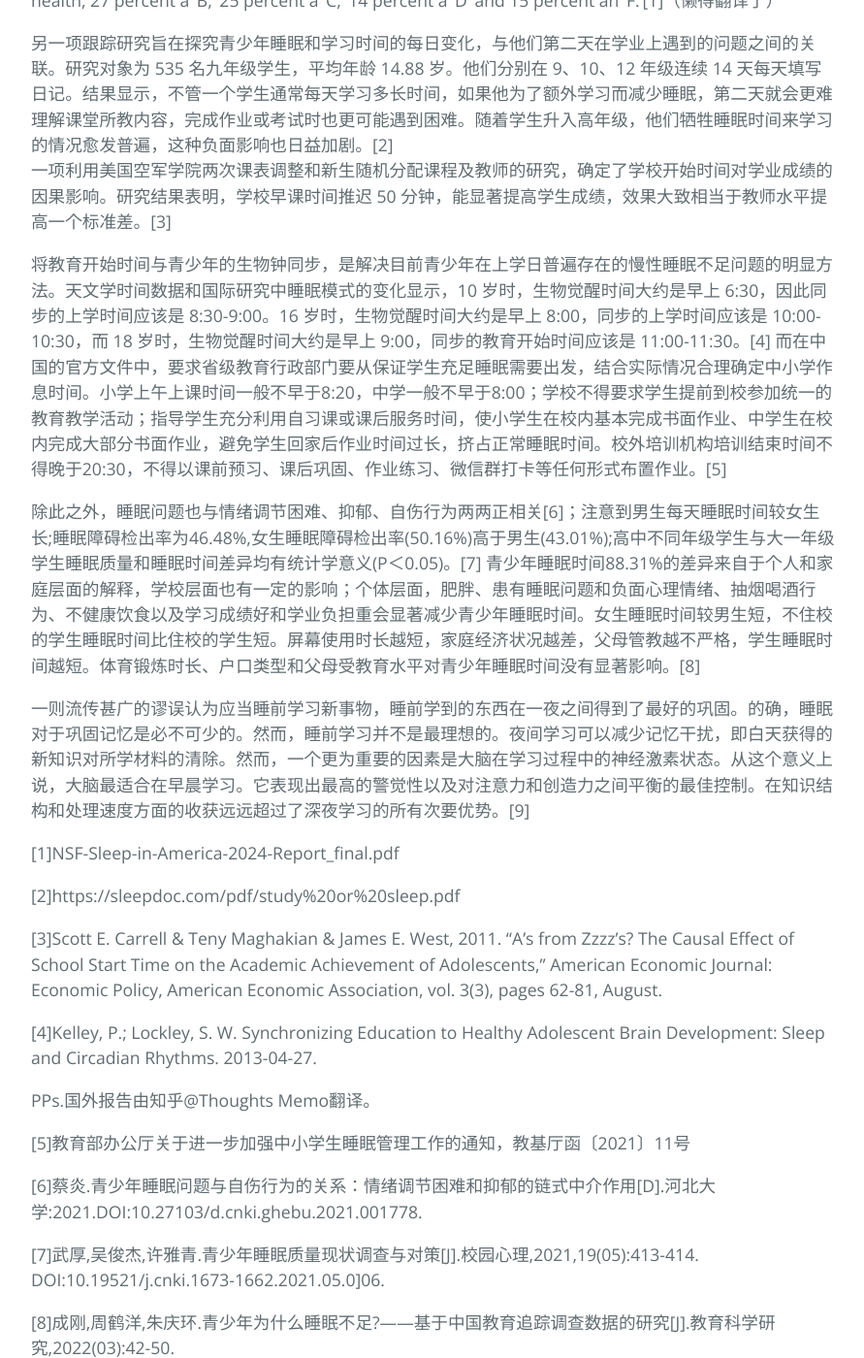
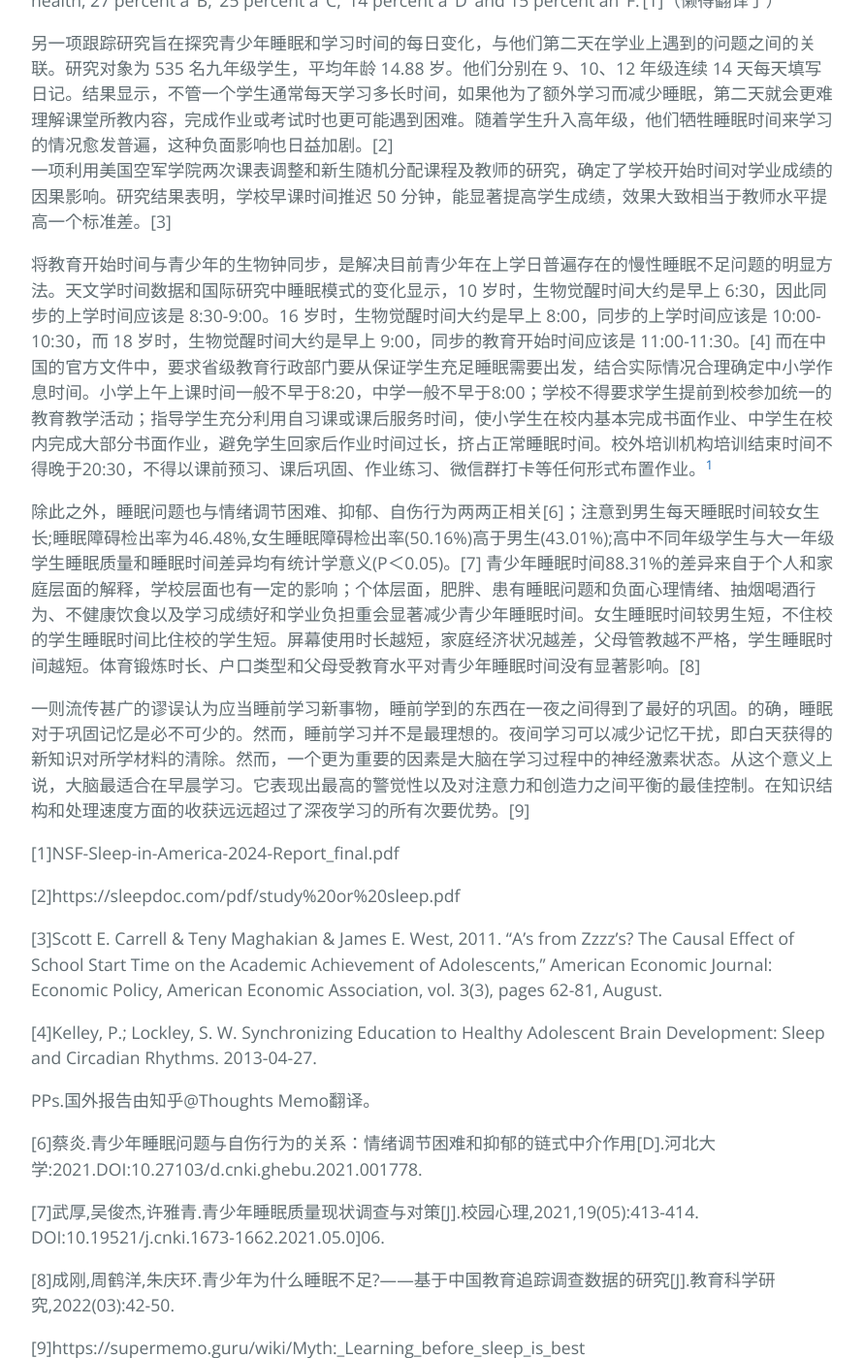
Before and after one commit to Seroliya/Seroliya.github.io, a Jekyll site: the page built from sleeptalk.md, in a window 1280 px wide and 1400 px high, scrolled down 538 px. Shown: the whole window at 97% size, without its empty margins (192-1083 px from the left). Built offline with Jekyll 4.4.1, drawn with Linux system fonts in a browser that asks for light colours; some of the changed text lies outside the part shown.

Commit message:
Update sleeptalk.md

```diff
--- a/sleeptalk.md
+++ b/sleeptalk.md
@@ -13,7 +13,7 @@ percent a ‘D’ and 15 percent an ‘F.’[1]（懒得翻译了）
 一项利用美国空军学院两次课表调整和新生随机分配课程及教师的研究，确定了学校开始时间对学业成绩的因果影响。研究结果表明，学校早课时间推迟 50 分钟，能显著提高学生成绩，效果大致相当于教师水平提高一个标准差。[3]
 
 将教育开始时间与青少年的生物钟同步，是解决目前青少年在上学日普遍存在的慢性睡眠不足问题的明显方法。天文学时间数据和国际研究中睡眠模式的变化显示，10 岁时，生物觉醒时间大约是早上 6:30，因此同步的上学时间应该是 8:30-9:00。16 岁时，生物觉醒时间大约是早上 8:00，同步的上学时间应该是 10:00-10:30，而 18 岁时，生物觉醒时间大约是早上 9:00，同步的教育开始时间应该是 11:00-11:30。[4]
-而在中国的官方文件中，要求省级教育行政部门要从保证学生充足睡眠需要出发，结合实际情况合理确定中小学作息时间。小学上午上课时间一般不早于8:20，中学一般不早于8:00；学校不得要求学生提前到校参加统一的教育教学活动；指导学生充分利用自习课或课后服务时间，使小学生在校内基本完成书面作业、中学生在校内完成大部分书面作业，避免学生回家后作业时间过长，挤占正常睡眠时间。校外培训机构培训结束时间不得晚于20:30，不得以课前预习、课后巩固、作业练习、微信群打卡等任何形式布置作业。[5]
+而在中国的官方文件中，要求省级教育行政部门要从保证学生充足睡眠需要出发，结合实际情况合理确定中小学作息时间。小学上午上课时间一般不早于8:20，中学一般不早于8:00；学校不得要求学生提前到校参加统一的教育教学活动；指导学生充分利用自习课或课后服务时间，使小学生在校内基本完成书面作业、中学生在校内完成大部分书面作业，避免学生回家后作业时间过长，挤占正常睡眠时间。校外培训机构培训结束时间不得晚于20:30，不得以课前预习、课后巩固、作业练习、微信群打卡等任何形式布置作业。[^5]
 
 除此之外，睡眠问题也与情绪调节困难、抑郁、自伤行为两两正相关[6]；注意到男生每天睡眠时间较女生长;睡眠障碍检出率为46.48%,女生睡眠障碍检出率(50.16%)高于男生(43.01%);高中不同年级学生与大一年级学生睡眠质量和睡眠时间差异均有统计学意义(P＜0.05)。[7]
 青少年睡眠时间88.31%的差异来自于个人和家庭层面的解释，学校层面也有一定的影响；个体层面，肥胖、患有睡眠问题和负面心理情绪、抽烟喝酒行为、不健康饮食以及学习成绩好和学业负担重会显著减少青少年睡眠时间。女生睡眠时间较男生短，不住校的学生睡眠时间比住校的学生短。屏幕使用时长越短，家庭经济状况越差，父母管教越不严格，学生睡眠时间越短。体育锻炼时长、户口类型和父母受教育水平对青少年睡眠时间没有显著影响。[8]
@@ -31,7 +31,8 @@ percent a ‘D’ and 15 percent an ‘F.’[1]（懒得翻译了）
 
 PPs.国外报告由知乎@Thoughts Memo翻译。
 
-[5]教育部办公厅关于进一步加强中小学生睡眠管理工作的通知，教基厅函〔2021〕11号
+[^5]:教育部办公厅关于进一步加强中小学生睡眠管理工作的通知，教基厅函〔2021〕11号(#ref5)
+<span id='ref5'><span>
 
 [6]蔡炎.青少年睡眠问题与自伤行为的关系：情绪调节困难和抑郁的链式中介作用[D].河北大学:2021.DOI:10.27103/d.cnki.ghebu.2021.001778.
 
```
